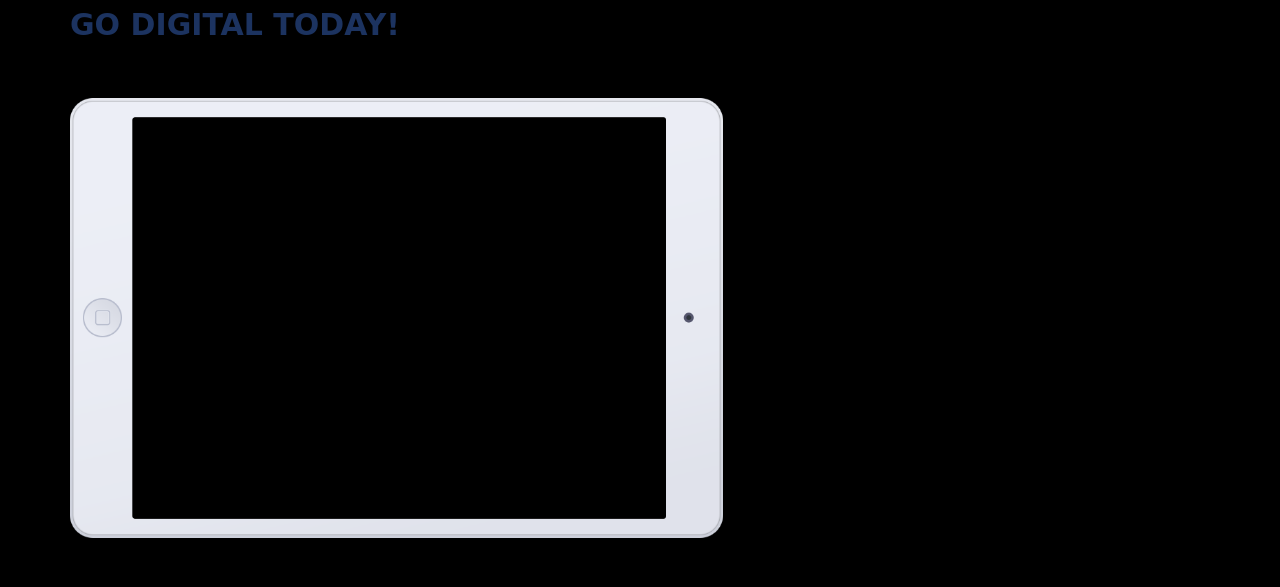
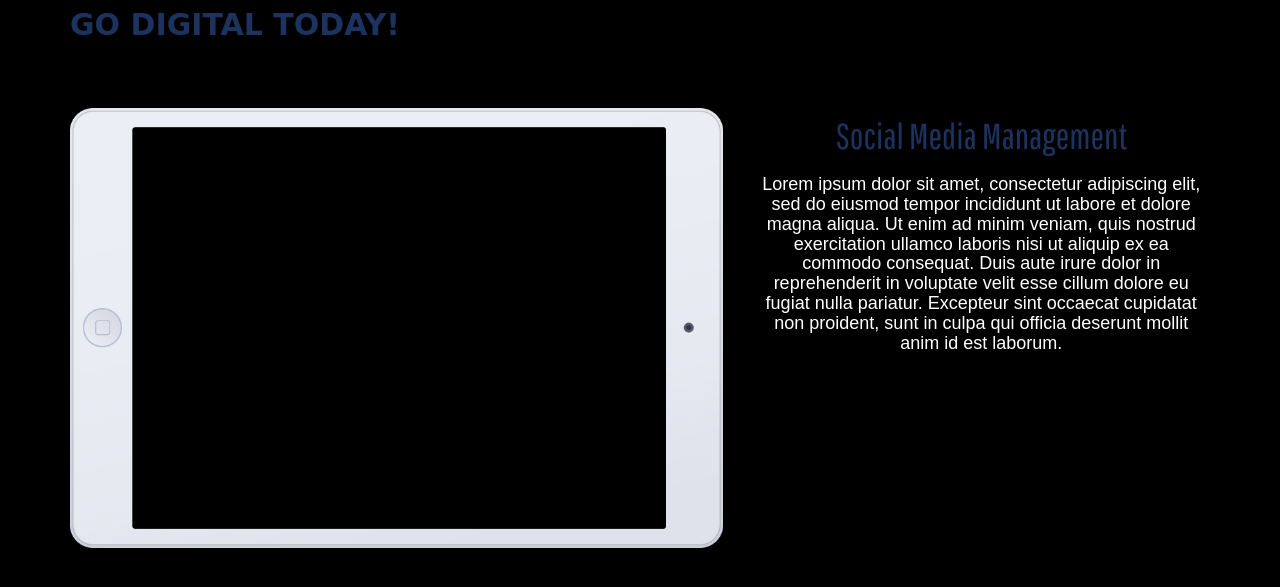
Before and after one commit to Superunknown1103/RAI-Media, a plain HTML site: page index.html in a window 1280 px wide. Shown: the part 93-680 px from the top of the page. Drawn offline with nearby package versions, Linux system fonts and the light colour scheme; a web font is replaced by a local one.

Commit message:
added javascript

```diff
--- a/css/styles.css
+++ b/css/styles.css
@@ -41,11 +41,21 @@
 }
 
 .content {
-    font-family: 'Quicksand', sans-serif;
-    font-size: 20px;
+    font-family: 'Pathway Gothic One', sans-serif;
+    font-size: 25px;
     margin-bottom: 5%;
     margin-top: 3%;
     color: #1c3360;
+    text-align: center;
+    padding-top: 10px;
+}
+
+.subContent {
+  font-family: 'Quicksand', sans-serif;
+  font-size: 18px !important;
+  color: white !important;
+  text-align: center;
+  font-style: normal !important;
 }
 
 
--- a/index.html
+++ b/index.html
@@ -4,14 +4,17 @@
   <title>FLW</title>
   <meta charset="utf-8">
   <meta name="viewport" content="width=device-width, initial-scale=1">
+  <script
+  src="http://code.jquery.com/jquery-3.3.1.min.js"
+  integrity="sha256-FgpCb/KJQlLNfOu91ta32o/NMZxltwRo8QtmkMRdAu8="
+  crossorigin="anonymous"></script>
   <link rel="stylesheet" href="https://maxcdn.bootstrapcdn.com/bootstrap/3.3.7/css/bootstrap.min.css">
-  <link href="https://fonts.googleapis.com/css?family=Fredericka+the+Great|Quicksand" rel="stylesheet">
   <link rel="stylesheet" href="https://cdnjs.cloudflare.com/ajax/libs/font-awesome/4.7.0/css/font-awesome.min.css">
-  <link href="https://fonts.googleapis.com/css?family=Bad+Script|Playfair+Display" rel="stylesheet">
+  <link href="https://fonts.googleapis.com/css?family=Pathway+Gothic+One" rel="stylesheet">
   <script src="https://ajax.googleapis.com/ajax/libs/jquery/3.2.1/jquery.min.js"></script>
-  <link href="https://fonts.googleapis.com/css?family=Bree+Serif" rel="stylesheet">
   <script src="https://maxcdn.bootstrapcdn.com/bootstrap/3.3.7/js/bootstrap.min.js"></script>
   <link rel="stylesheet" href="./css/styles.css"></link>
+  <script src="javascript/main.js"></script>
 </head>
 <body>
   <nav class="navbar navbar-inverse">
@@ -46,4 +49,15 @@
           </div>
        </div>
       </div>
-   </div>
+      <div class="col-sm-5 col-md-5 col-lg-5 content">
+        <h1>Social Media Management</h1>
+      <h2 class="subContent">Lorem ipsum dolor sit amet, consectetur adipiscing elit,
+        sed do eiusmod tempor incididunt ut labore et dolore magna aliqua.
+        Ut enim ad minim veniam, quis nostrud exercitation ullamco laboris nisi
+         ut aliquip ex ea commodo consequat. Duis aute irure dolor in reprehenderit
+          in voluptate velit esse cillum dolore eu fugiat nulla pariatur. Excepteur
+           sint occaecat cupidatat non proident, sunt in culpa qui officia deserunt
+            mollit anim id est laborum.</h2>
+    </div>
+  </div>
+</div>
--- /dev/null
+++ b/javascript/main.js
@@ -0,0 +1,3 @@
+$( document ).ready(function() {
+alert('works');
+});
```
Also changed, not shown: img/test.jpg.
